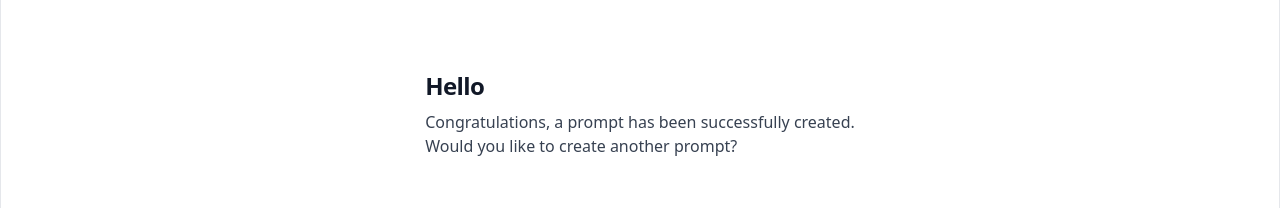
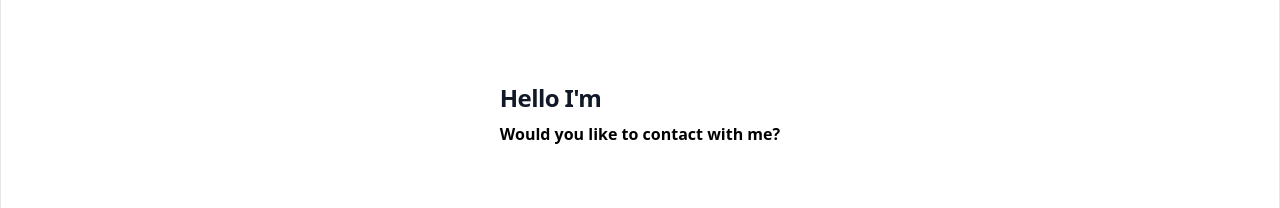
Before and after one commit to kaplanh/propmthub, a Next.js app: page /profile/1 in a window 1280 px wide. Shown: the part 398-606 px from the top of the page. Built offline with nearby package versions, Linux system fonts and the light colour scheme; no server answers.

Commit message:
profile jsx updated

```diff
--- a/app/profile/[profileId]/page.jsx
+++ b/app/profile/[profileId]/page.jsx
@@ -17,13 +17,11 @@ const Profile = () => {
             <div className="p-5">
                 <Link href="/">
                     <h5 className="mb-2 text-2xl font-bold tracking-tight text-gray-900 dark:text-white">
-                        Hello {session?.user.name}
+                        Hello I'm {session?.user.name}
                     </h5>
                 </Link>
-                <h3 className="mb-3 font-normal text-gray-700 dark:text-gray-400">
-                    Congratulations, a prompt has been successfully created.
-                    <br />
-                    Would you like to create another prompt?
+                <h3 className="font-semibold">
+                    Would you like to contact with me?
                 </h3>
                 <p className="mb-3 font-normal text-gray-700 dark:text-gray-400">
                     {session?.user.email}
--- a/components/PromptCard.jsx
+++ b/components/PromptCard.jsx
@@ -19,7 +19,7 @@ const PromptCard = ({
       <div className="flex justify-between items-start gap-5">
         <div
           onClick={() => {
-            // router.push(`/profile/${prompt?.creator?._id}`);
+            router.push(`/profile/${prompt?.creator?._id}`);
           }}
           className="flex-1 flex justify-start items-center gap-3  cursor-pointer"
         >
```
